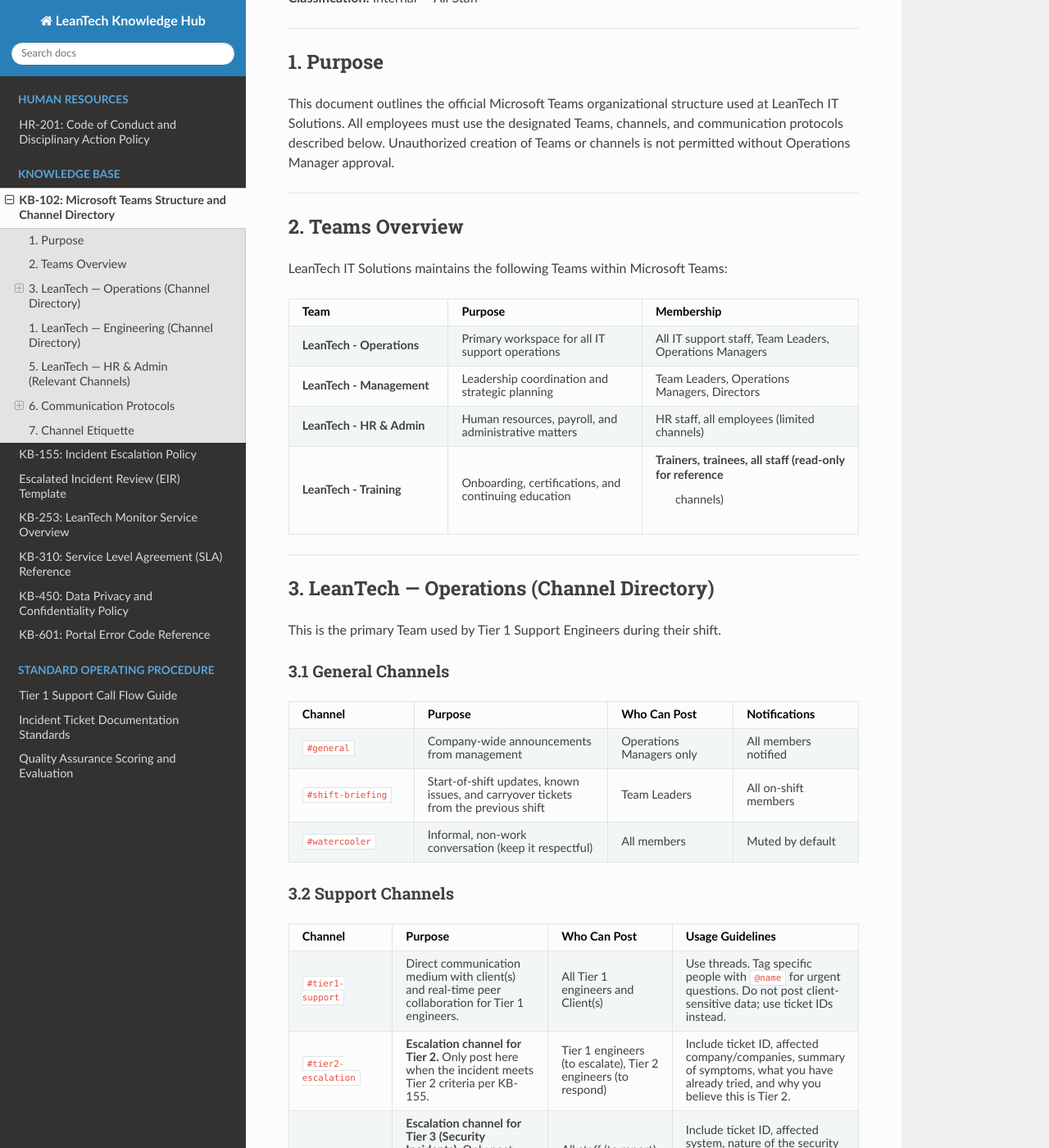
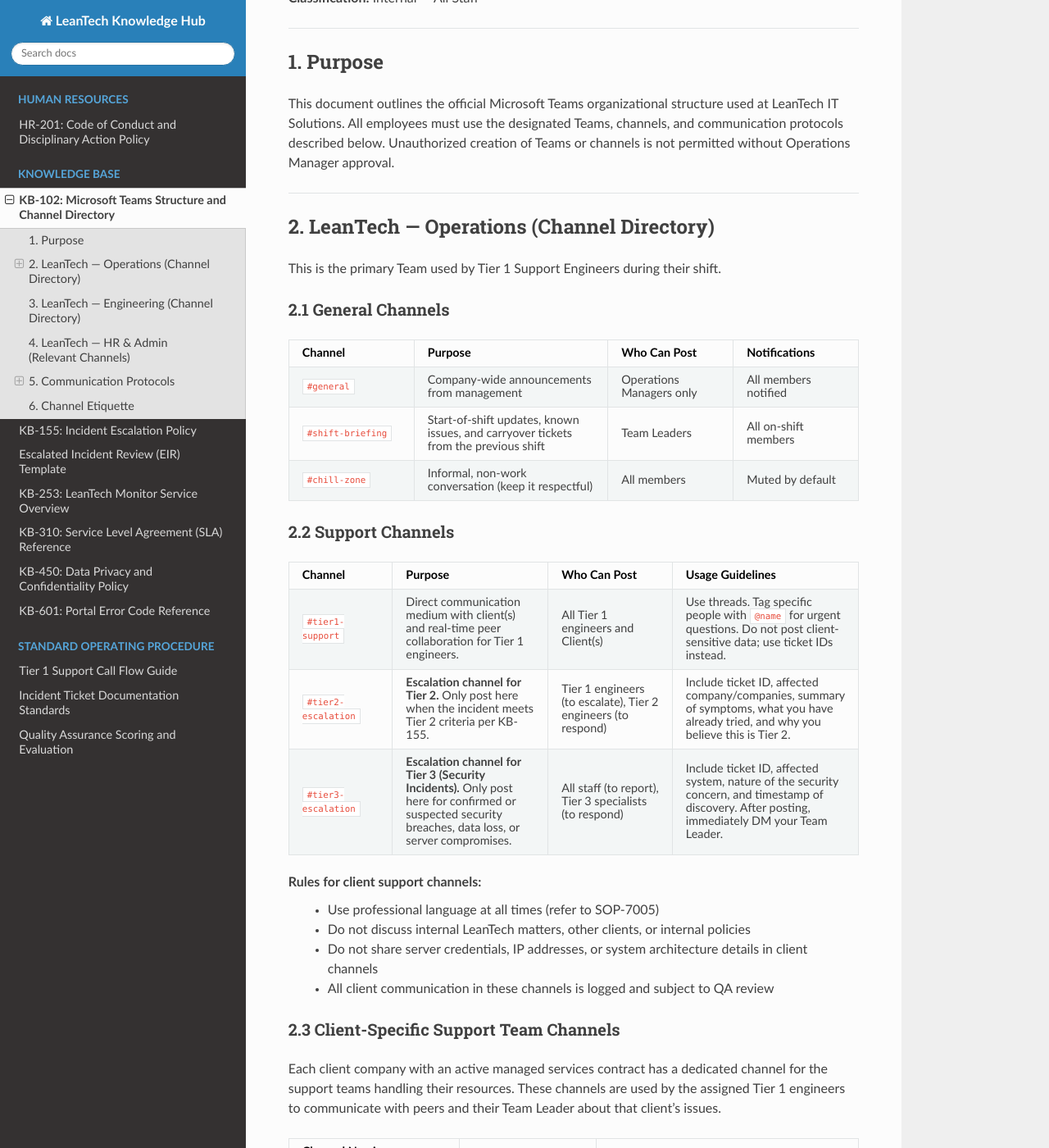
Before and after one commit to UE-Cal-CPE/wg2026-finals-ltcms, a Sphinx documentation site: the page built from docs/source/kb-102.rst, in a window 1280 px wide and 1400 px high, scrolled down 403 px. Shown: the whole window at 82% size. Built offline with Sphinx 7.4.7 and the Read the Docs theme 3.1.0, drawn with Linux system fonts in a browser that asks for light colours; some of the changed text lies outside the part shown.

Commit message:
Refactor Teams and Channels documentation; streamline sections, update channel names, and improve organization for clarity

```diff
--- a/docs/source/kb-102.rst
+++ b/docs/source/kb-102.rst
@@ -24,42 +24,13 @@
 
 --------------
 
-2. Teams Overview
------------------
-
-LeanTech IT Solutions maintains the following Teams within Microsoft
-Teams:
-
-.. list-table::
-    :header-rows: 1
-    :widths: 28 34 38
-
-    * - Team
-      - Purpose
-      - Membership
-    * - **LeanTech - Operations**
-      - Primary workspace for all IT support operations
-      - All IT support staff, Team Leaders, Operations Managers
-    * - **LeanTech - Management**
-      - Leadership coordination and strategic planning
-      - Team Leaders, Operations Managers, Directors
-    * - **LeanTech - HR & Admin**
-      - Human resources, payroll, and administrative matters
-      - HR staff, all employees (limited channels)
-    * - **LeanTech - Training**
-      - Onboarding, certifications, and continuing education
-      - Trainers, trainees, all staff (read-only for reference
-          channels)
-
---------------
-
-3. LeanTech — Operations (Channel Directory)
+2. LeanTech — Operations (Channel Directory)
 --------------------------------------------
 
 This is the primary Team used by Tier 1 Support Engineers during their
 shift.
 
-3.1 General Channels
+2.1 General Channels
 ~~~~~~~~~~~~~~~~~~~~
 
 .. list-table::
@@ -78,12 +49,12 @@
       - Start-of-shift updates, known issues, and carryover tickets from the previous shift
       - Team Leaders
       - All on-shift members
-    * - ``#watercooler``
+    * - ``#chill-zone``
       - Informal, non-work conversation (keep it respectful)
       - All members
       - Muted by default
 
-3.2 Support Channels
+2.2 Support Channels
 ~~~~~~~~~~~~~~~~~~~~
 
 .. list-table::
@@ -113,7 +84,7 @@
    - Do not share server credentials, IP addresses, or system architecture details in client channels
    - All client communication in these channels is logged and subject to QA review
 
-3.3 Client-Specific Support Team Channels
+2.3 Client-Specific Support Team Channels
 ~~~~~~~~~~~~~~~~~~~~~~~~~~~~~~~~~~~~~~~~~
 
 Each client company with an active managed services contract has a
@@ -132,7 +103,7 @@
       - ``#team-google``
       - Communication channel for the Tier 1 support team assigned to that client. Used for internal coordination and updates related to that client’s tickets and issues.
 
-3.4 Operational Channels
+2.4 Operational Channels
 ~~~~~~~~~~~~~~~~~~~~~~~~
 
 .. list-table::
@@ -157,7 +128,7 @@
 
 --------------
 
-1. LeanTech — Engineering (Channel Directory)
+3. LeanTech — Engineering (Channel Directory)
 ---------------------------------------------
 
 Access to this Team is restricted to Tier 2+. Tier 1 engineers do
@@ -191,7 +162,7 @@
 
 --------------
 
-5. LeanTech — HR & Admin (Relevant Channels)
+4. LeanTech — HR & Admin (Relevant Channels)
 --------------------------------------------
 
 +-----------------------+-----------------------+-----------------------+
@@ -237,14 +208,14 @@
 +-----------------------------------+-----------------------------------+
 | You have an HR question           | ``#hr-helpdesk``                  |
 +-----------------------------------+-----------------------------------+
-| You want to chat informally with  | ``#watercooler``                  |
+| You want to chat informally with  | ``#chill-zone``                   |
 | colleagues                        |                                   |
 +-----------------------------------+-----------------------------------+
 | You need to report a personal     | DM to HR or ``#hr-helpdesk``      |
 | issue (NTE, grievance)            | (private)                         |
 +-----------------------------------+-----------------------------------+
 
-6.2 Direct Messages (DMs)
+5.2 Direct Messages (DMs)
 ~~~~~~~~~~~~~~~~~~~~~~~~~
 
 Use DMs for: - Private questions to your Team Leader - Sensitive matters
@@ -292,7 +263,7 @@
 
 --------------
 
-7. Channel Etiquette
+6. Channel Etiquette
 --------------------
 
 -  **Use threads.** Reply in threads to keep channels organized,
@@ -301,7 +272,7 @@
    need. Avoid walls of text.
 -  **Use ticket IDs.** Reference ticket numbers (e.g.,
    ``INC-2026-04-00142``) instead of repeating full issue descriptions.
--  **No memes or GIFs in work channels.** Keep ``#watercooler`` for
+-  **No memes or GIFs in work channels.** Keep ``#chill-zone`` for
    informal content.
 -  **Respect do-not-disturb hours.** Do not tag off-shift colleagues
    unless it is a Tier 3 emergency.
```
Also changed, not shown: other parts of docs/source/kb-102.rst (+9 -9 lines).
